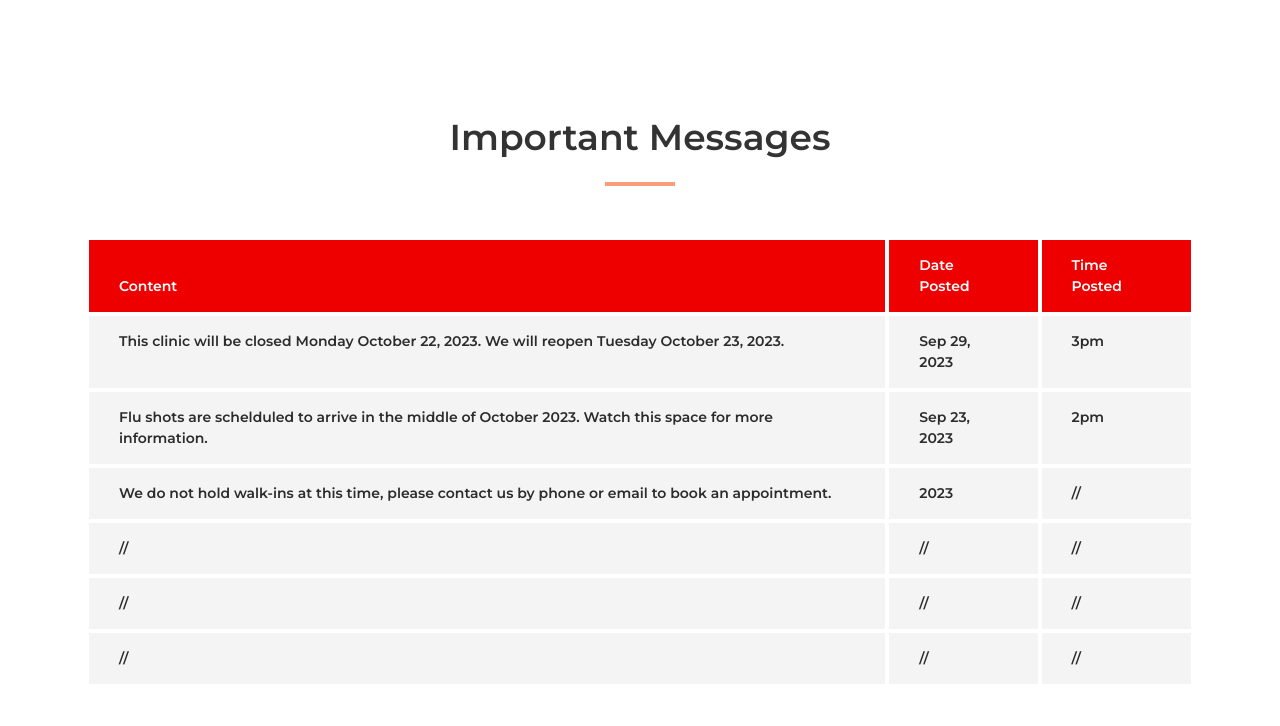
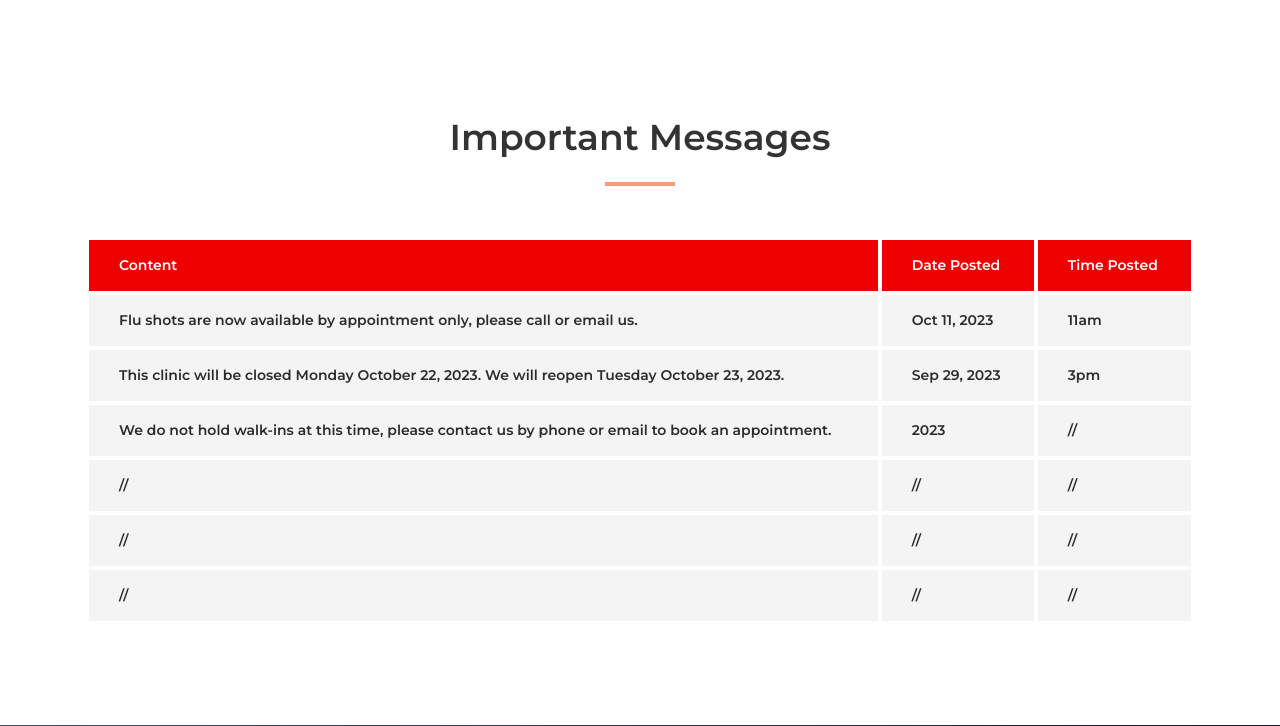
Before and after one commit to Elah8/DjangoBokChoy, a Django app: page /clinicNews.html in a window 1280 px wide. Shown: the part 399-1125 px from the top of the page. Run offline with Django 4.2, Linux system fonts and the light colour scheme; some libraries are stand-ins or nearby versions; grey boxes are pictures that could not be loaded.

Commit message:
flu shots avail

```diff
--- a/website/templates/clinicNews.html
+++ b/website/templates/clinicNews.html
@@ -62,15 +62,16 @@
               </thead>
               <tbody>
                 <tr>
+                  <th scope="row">Flu shots are now available by appointment only, please call or email us. </th>
+                  <td>Oct 11, 2023</td>
+                  <td>11am</td>
+                </tr>
+                <tr>
                     <th scope="row">This clinic will be closed Monday October 22, 2023. We will reopen Tuesday October 23, 2023.</th>
                     <td>Sep 29, 2023</td>
                     <td>3pm</td>
                   </tr>
-                <tr>
-                  <th scope="row">Flu shots are schelduled to arrive in the middle of October 2023. Watch this space for more information.</th>
-                  <td>Sep 23, 2023</td>
-                  <td>2pm</td>
-                </tr>
+
 
                 <tr>
                   <th scope="row">We do not hold walk-ins at this time, please contact us by phone or
```
Also changed, not shown: website/templates/home.html (+6 -5 lines).
